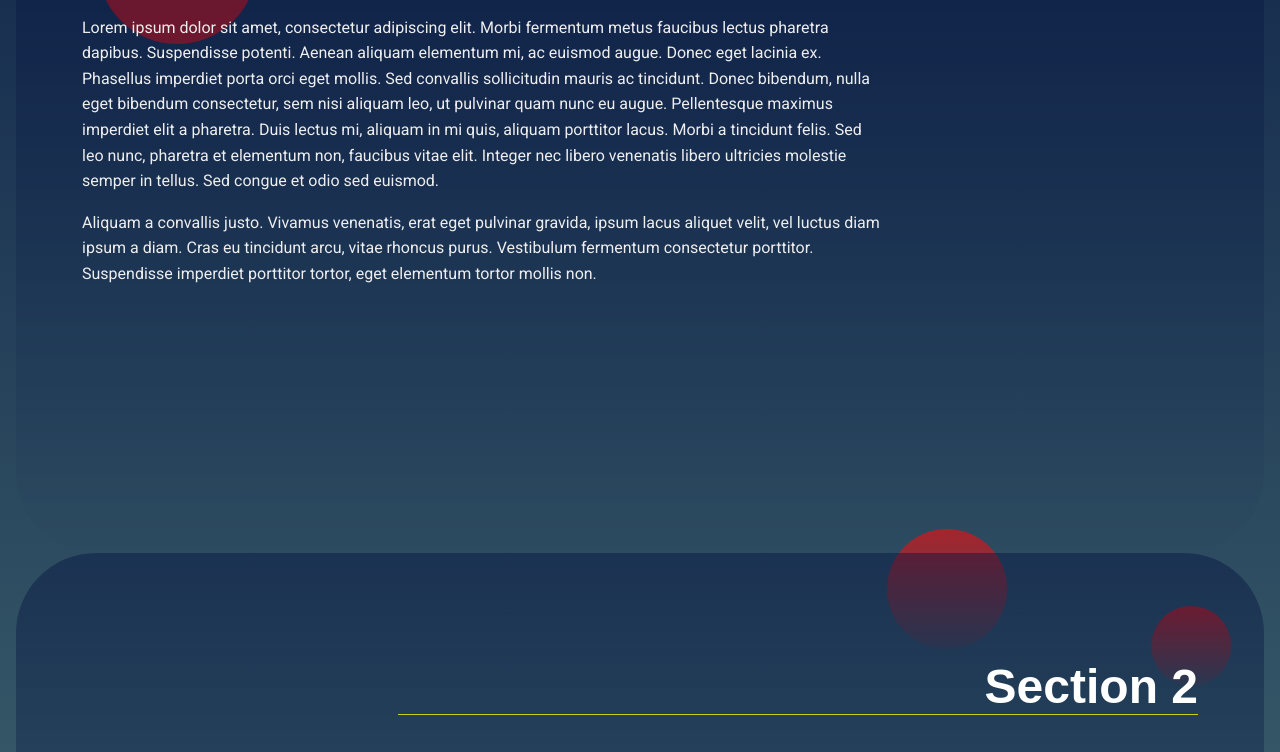
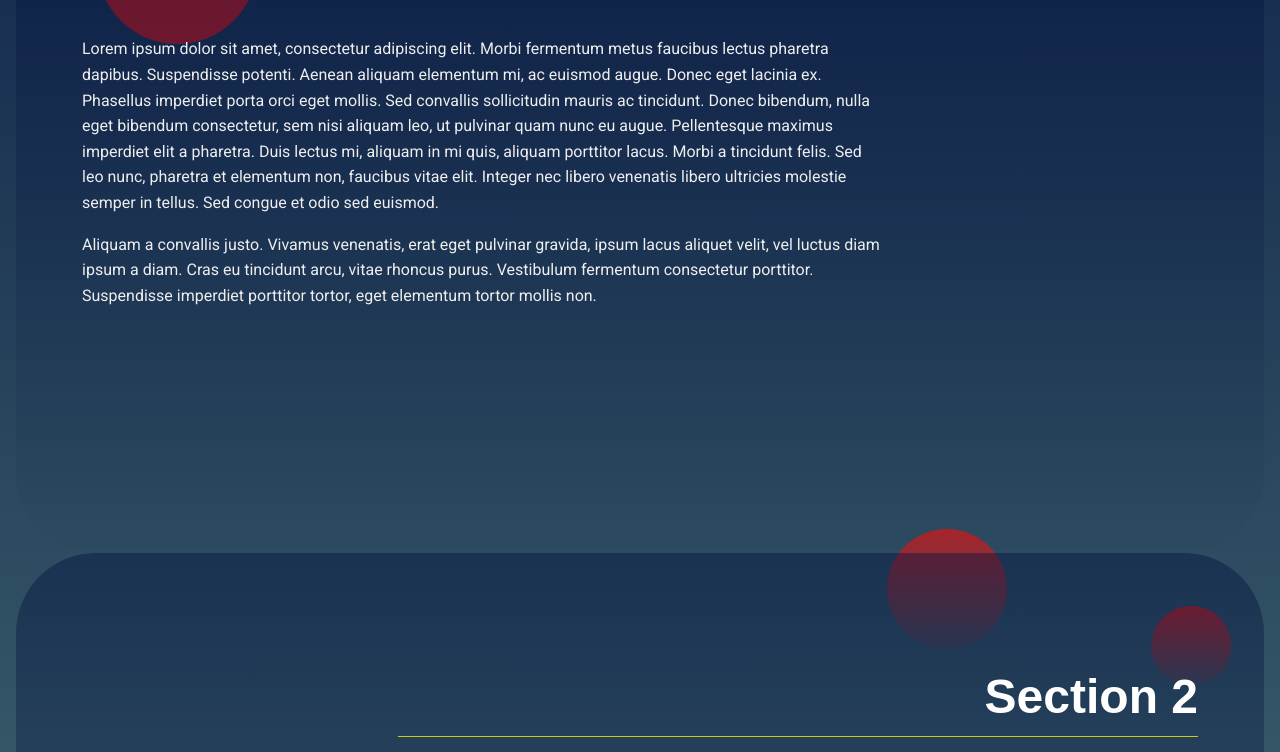
Before and after one commit to Bazina/Landing-Page-Project, a plain HTML site: page index.html in a window 1280 px wide. Shown: the part 658-1410 px from the top of the page. Drawn offline with nearby package versions, Linux system fonts and the light colour scheme.

Commit message:
git commit

```diff
--- a/css/styles.css
+++ b/css/styles.css
@@ -51,6 +51,7 @@
         font-family: 'Oxygen', Sans-Serif;
         font-size: 3em;
         color: #fff;
+        line-height: 1.6em;
     }
 
     p {
@@ -74,7 +75,6 @@
         position: relative;
         min-height: 80vh;
     }
-
 
     /* ---- Module Rules ---- */
 
```
Also changed, not shown: index.html (+6 -3 lines).
